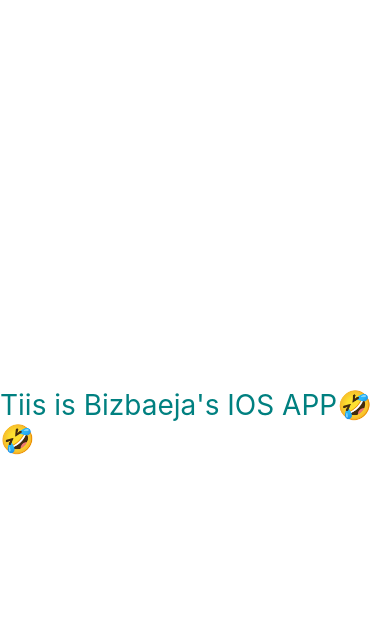
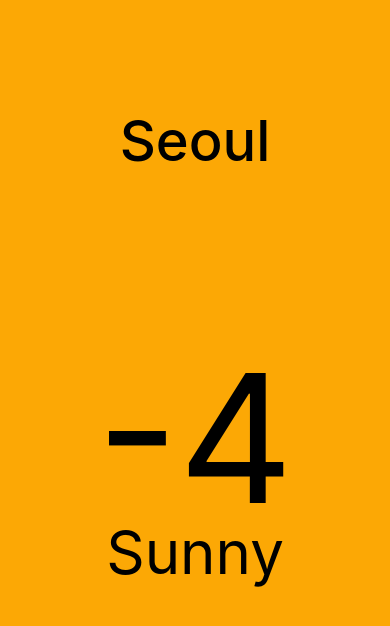
Before and after one commit to bizbaeja/NomadCoder, a React Native app in the folder NomadWeather/: screen / in a window 390 px wide. Shown: the top 626 px of the page. Built offline with nearby package versions, Linux system fonts and the light colour scheme.

Commit message:
Native Styles(1)

```diff
--- a/NomadWeather/App.js
+++ b/NomadWeather/App.js
@@ -4,8 +4,16 @@
 export default function App() {
   return (
     <View style={styles.container}>
-      <Text style={styles.text}>Tiis is Bizbaeja's IOS APP🤣🤣</Text>
-      <StatusBar style="auto" />
+      {/* <StatusBar style="auto" /> */}
+      <View style={styles.city}>
+        <Text style={styles.cityName}>Seoul</Text>
+      </View>
+      <View style={styles.weather}>
+        <View style={styles.day}>
+          <Text style={styles.temp}>-4</Text>
+          <Text style={styles.desc}>Sunny</Text>
+        </View>
+      </View>
     </View>
   );
 }
@@ -13,12 +21,33 @@
 const styles = StyleSheet.create({
   container: {
     flex: 1,
-    backgroundColor: "#fff",
+    backgroundColor: "#FCA805",
+  },
+  city: {
+    flex: 1,
+    backgroundColor: "#FCA805",
+    justifyContent: "center",
     alignItems: "center",
-    justifyContent: "center",
+    color: "#0E432C",
   },
-  text: {
-    fontSize: 28,
-    color: "teal",
+  cityName: {
+    fontSize: 56,
+    fontWeight: "500",
+  },
+  weather: {
+    flex: 2,
+  },
+  day: {
+    flex: 1,
+    alignItems: "center",
+    // backgroundColor: "#0E432C",
+  },
+  temp: {
+    marginTop: 50,
+    fontSize: 178,
+  },
+  desc: {
+    marginTop: -30,
+    fontSize: 60,
   },
 });
```
